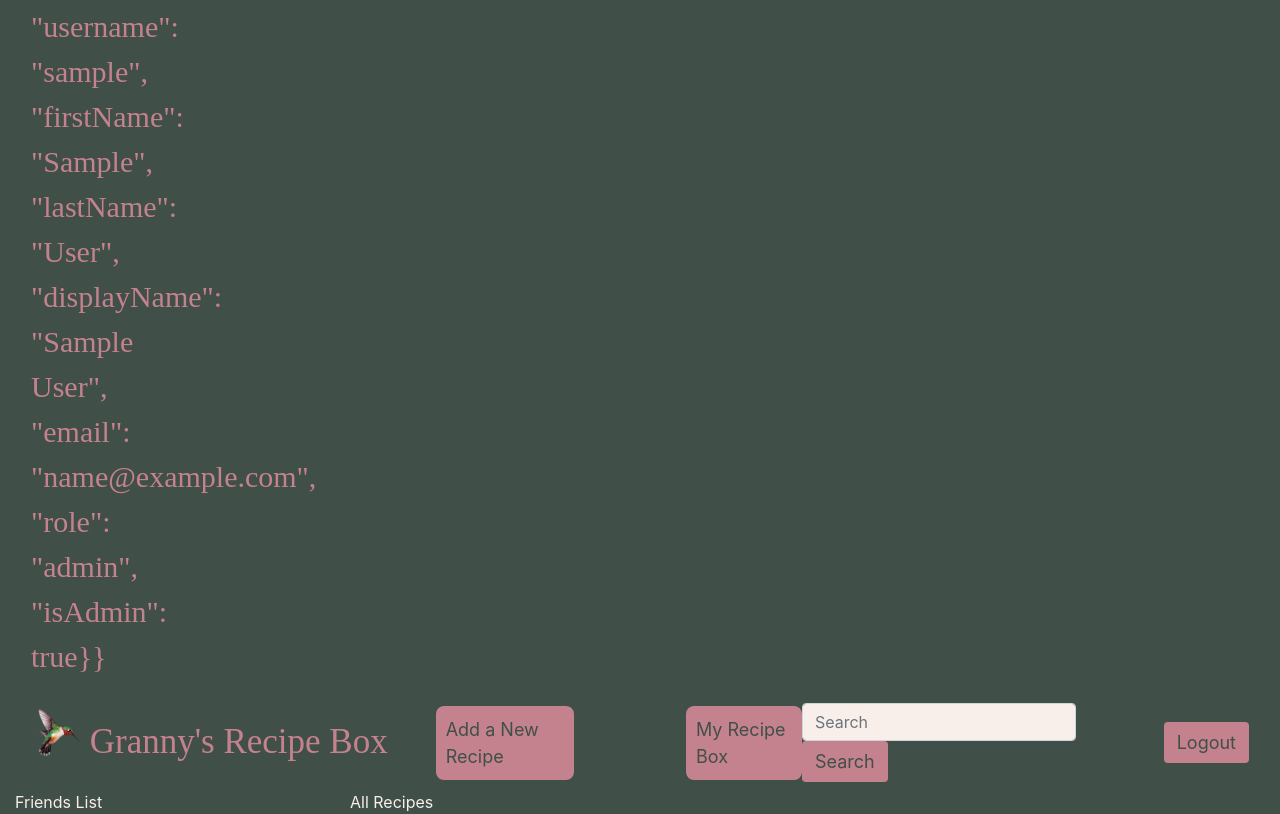
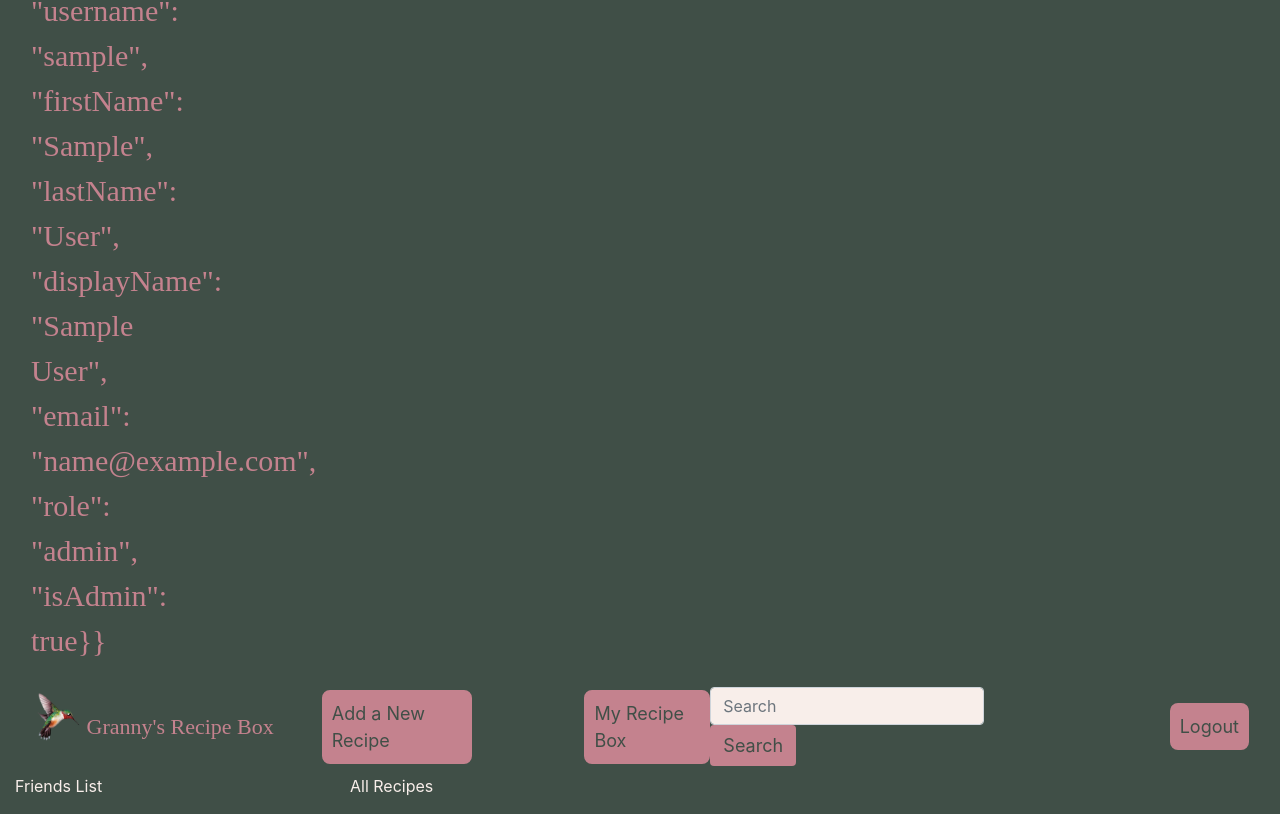
Before and after one commit to MandasK/grannys-recipe-box, a React (Create React App) app: page /Dashboard in a window 1280 px wide. Shown: the part 3358-4172 px from the top of the page. Built offline with nearby package versions, Linux system fonts and the light colour scheme; sample sign-in values are in the browser's storage; a web font is replaced by a local one.

Commit message:
logout properly refreshing and removing session storage

```diff
--- a/src/DashBoard/dashboard.css
+++ b/src/DashBoard/dashboard.css
@@ -1,6 +1,6 @@
 .userCol {
     font-size: 30px;
-    margin-top: 2rem;
+    margin-top: 1rem;
     margin-left: 1rem;
     font-family: 'Cedarville Cursive', cursive;
     color: #c4828E;
--- a/src/DashBoard/dashboard.js
+++ b/src/DashBoard/dashboard.js
@@ -22,7 +22,7 @@ const Dashboard = props => {
                 </Col>
                 {/* Navbar in this col */}
                 <Col className="navbarCol">
-                    <NavBar />
+                    <NavBar clearUser={clearUser} {...props} />
                 {/* <Navbar clearUser={clearUser} {...props} /> */}
                 </Col>
             </Row>
--- a/src/Navbar/Navbar.css
+++ b/src/Navbar/Navbar.css
@@ -1,6 +1,7 @@
 .dashNav.navbar {
     color: #c4828E;
     margin-top: 1rem;
+
 }
 
 .navbar-brand {
@@ -31,7 +32,7 @@
 
 .navbar-brand {
     font-family: 'Cedarville Cursive', cursive;
-    font-size: 35px !important;
+    font-size: 22px !important;
 
 }
 .NavbarLogo {
@@ -49,9 +50,11 @@
 
 }
 
-.navButtonLogout.btn.btn-custom {
+.navButtonLogout {
+    color: #404F47 !important;
+    margin-left: 8rem;
+    font-size: 18px;
+    border: 2px #c4828E solid;
+    border-radius: 8px;
     background-color: #c4828E;
-    color: #404F47;
-    margin-left: 3rem;
-    font-size: 18px;
 }
--- a/src/Navbar/Navbar.js
+++ b/src/Navbar/Navbar.js
@@ -2,10 +2,15 @@ import React from 'react';
 import { Navbar, Nav, Form, Button, FormControl, Image } from 'react-bootstrap';
 import "./Navbar.css"
 
-const NavBar = () => {
+const NavBar = (props) => {
+
+  const handleLogout = () => {
+    props.clearUser();
+    ;
+  }
 
     return(
-        <Navbar className="dashNav" expand="lg">
+        <Navbar className="dashNav" expand="sm">
         <Navbar.Brand className="dashBrand" href="/Dashboard">
         <img className="NavbarLogo" src={require("../birdforlogo.png")} width="50"
         height="50" />{' '}
@@ -21,7 +26,9 @@ const NavBar = () => {
       <FormControl className="dashcontrol" type="text" placeholder="Search" className="mr-sm-2" />
       <Button className="navButton" variant="custom">Search</Button>
     </Form>
-    <Button className="navButtonLogout" variant="custom">Logout</Button>
+    <Nav className="mr-auto">
+    <Nav.Link className="navButtonLogout" onClick={handleLogout} variant="custom" href="/">Logout</Nav.Link>
+    </Nav>
   </Navbar.Collapse>
 </Navbar>
     )
--- a/src/UserAccess/registration.js
+++ b/src/UserAccess/registration.js
@@ -1,5 +1,5 @@
 import React, { useState, useEffect } from "react";
-import { Form,FormGroup, Label, Input, CardBody, CardSubtitle, Button, Card, CardImg } from "reactstrap";
+import { Form, FormGroup, Label, Input, CardBody, CardSubtitle, Button, Card, CardImg } from "reactstrap";
 import APIManager from "../DataCalls/APIManager";
 import './registration.css'
 
```
Also changed, not shown: 1 other file (tests, documents, lock files or other folders).
